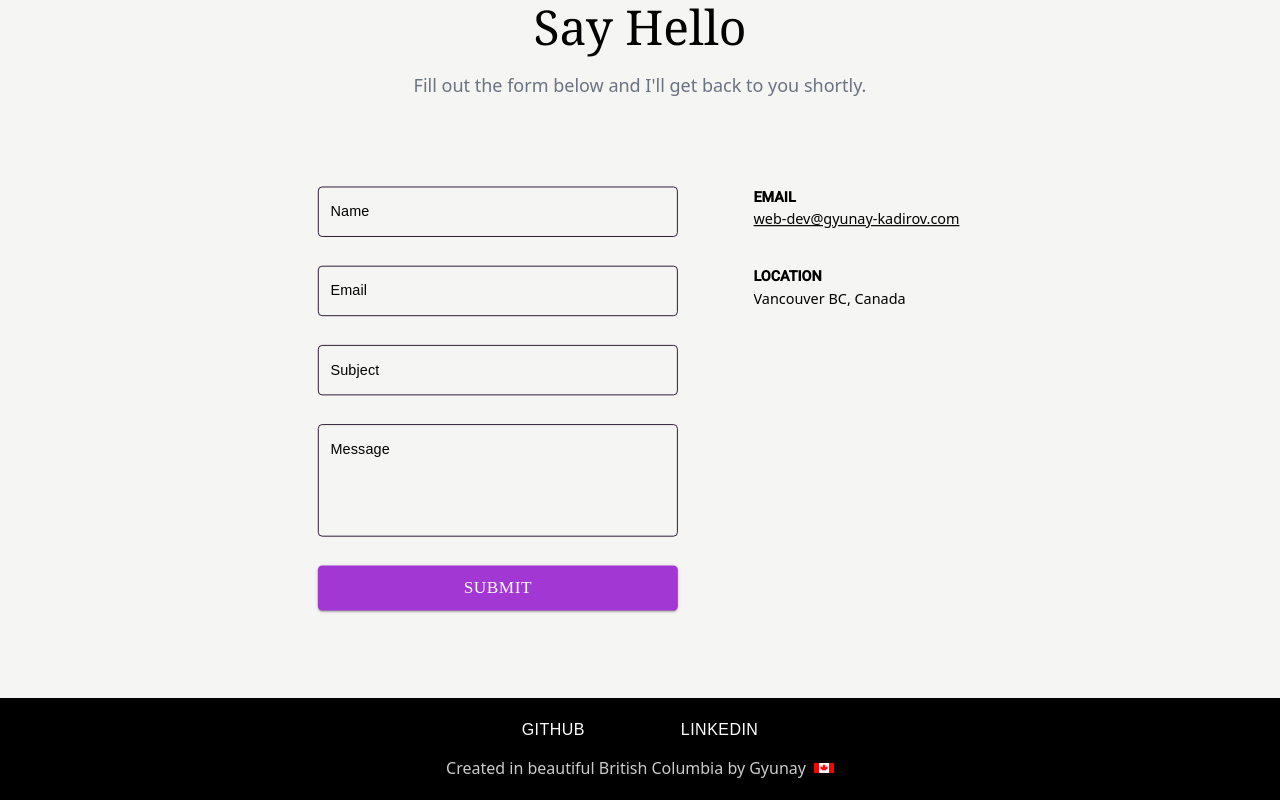
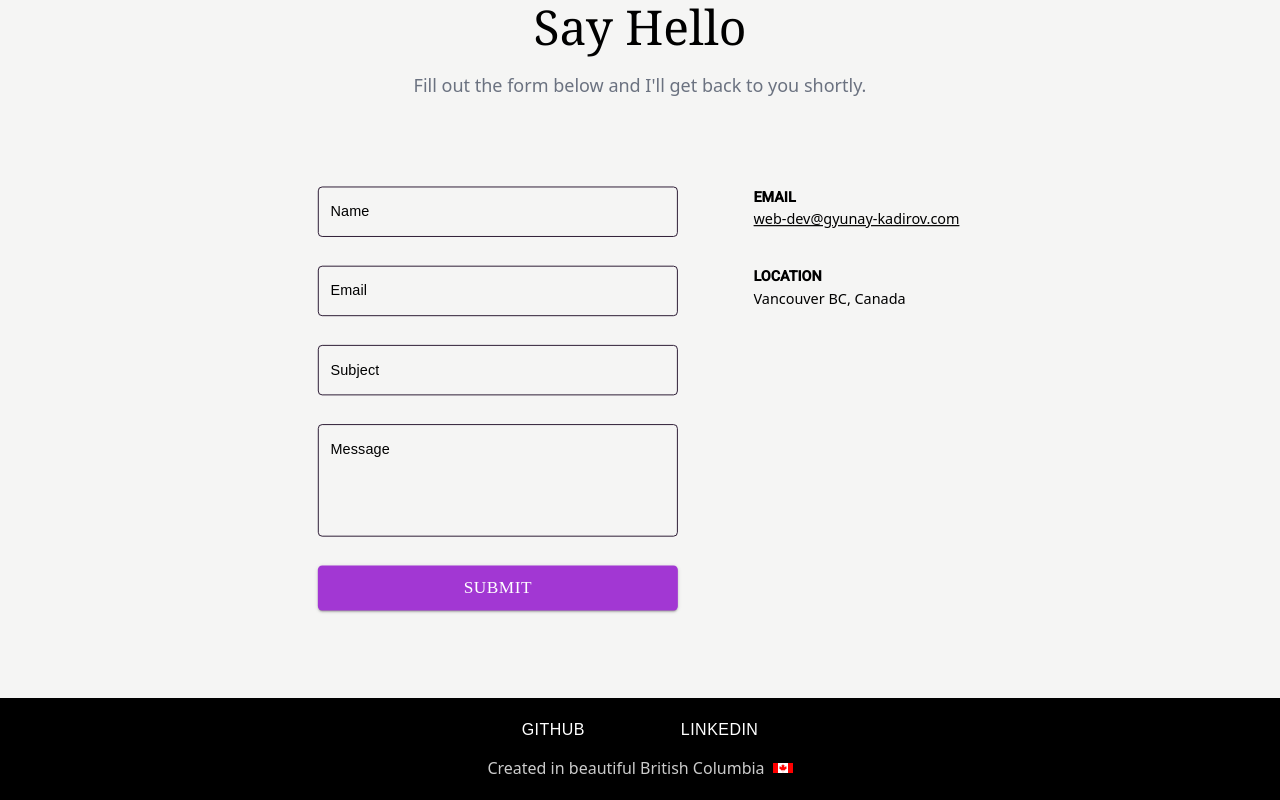
Before and after one commit to gyunayK/Portfolio, a React (Vite) app in the folder my-Portfolio/: page / in a window 1280 px wide. Shown: the part 2545-3345 px from the top of the page. Built offline with nearby package versions, Linux system fonts and the light colour scheme; a web font is replaced by a local one.

Commit message:
feat: update footer

```diff
--- a/my-Portfolio/src/sections/footer/Footer.jsx
+++ b/my-Portfolio/src/sections/footer/Footer.jsx
@@ -23,7 +23,7 @@ function Footer() {
           </a>
         </div>
         <div className="pt-1.5 pb-5 opacity-100 flex items-center justify-center gap-x-2">
-          <span className="text-white opacity-80">Created in beautiful British Columbia by Gyunay</span>
+          <span className="text-white opacity-80">Created in beautiful British Columbia</span>
           <img src="/img/canada.svg" alt="canada-flag" width={20} height={20} />
         </div>
       </div>
```
